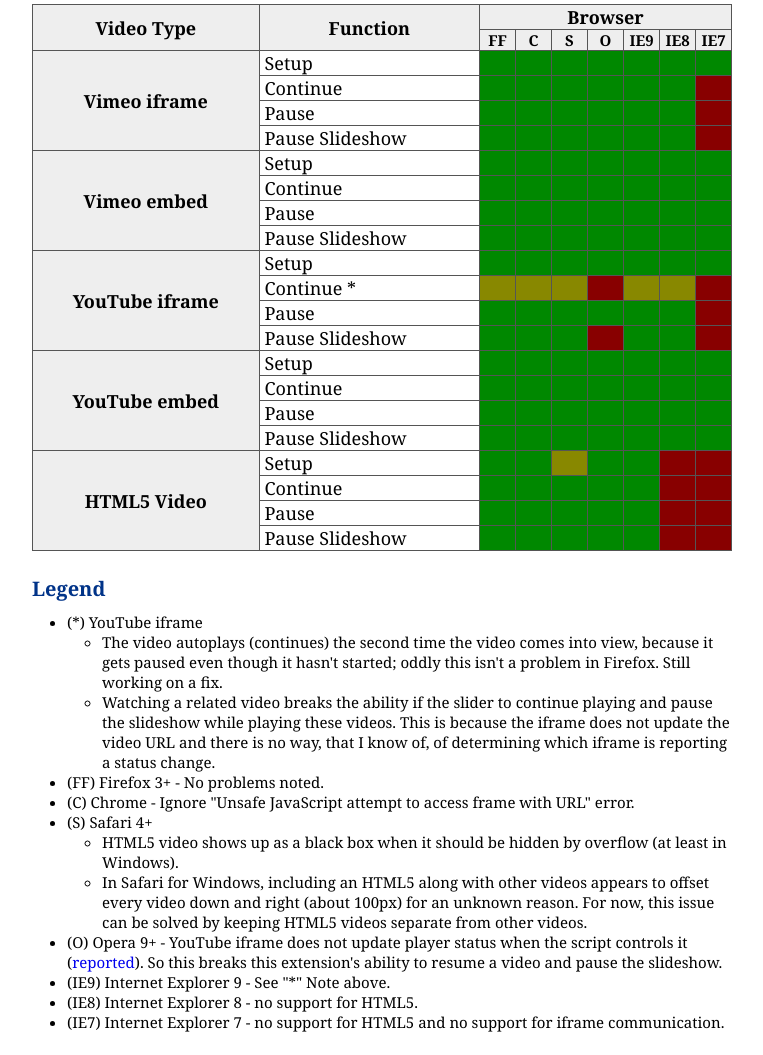
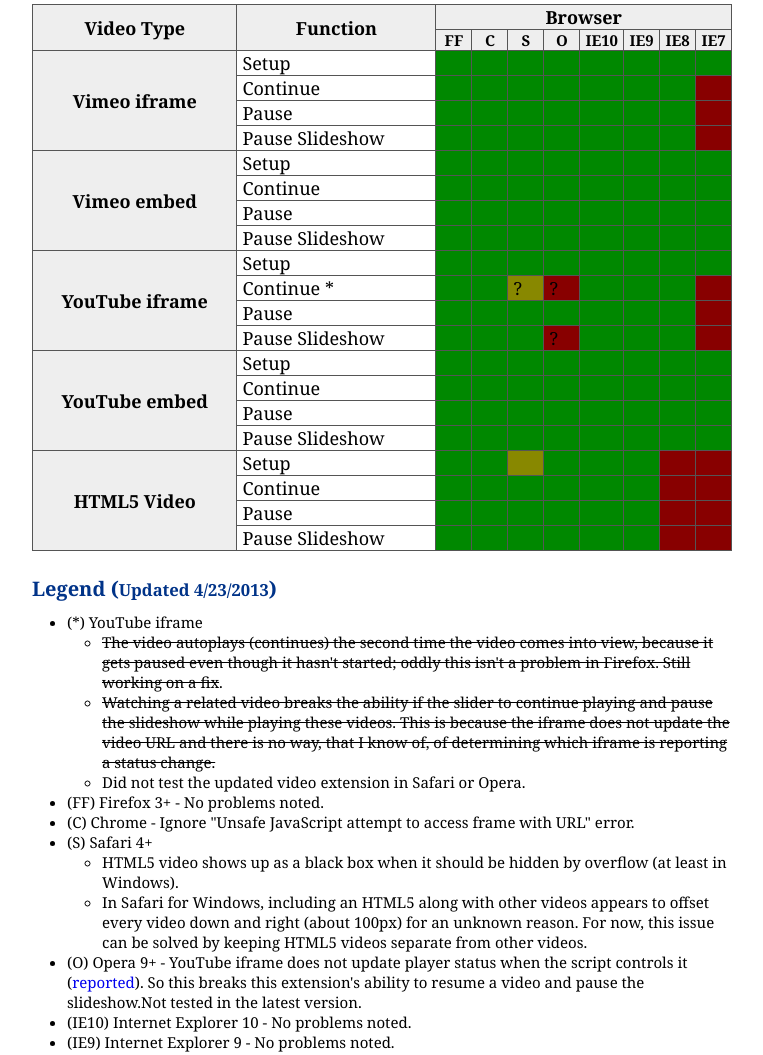
Before and after one commit to CSS-Tricks/AnythingSlider, a website: page video.html in a window 1280 px wide. Shown: the part 640-1695 px from the top of the page, without its empty margins (258-1021 px from the left). Drawn offline with nearby package versions, Linux system fonts and the light colour scheme.

Commit message:
video extension now uses YouTube iframe api script - should fix #191, #263, #333, #454, #501 and #525

```diff
--- a/video.html
+++ b/video.html
@@ -29,13 +29,28 @@
 	<script>
 		// DOM Ready
 		$(function(){
-			$('#slider').anythingSlider({
-				resizeContents      : true,
-				addWmodeToObject    : 'transparent',
-				navigationFormatter : function(index, panel){ // Format navigation labels with text
-					return ['Vimeo-iframe', 'Vimeo-embed', 'YouTube-iframe', 'YouTube-embed', 'HTML5 Video'][index - 1];
-				}
-			});
+			$('#slider')
+				.anythingSlider({
+					resizeContents      : true,
+					addWmodeToObject    : 'opaque',
+					navigationFormatter : function(index, panel){ // Format navigation labels with text
+						return ['Vimeo-iframe', 'Vimeo-embed', 'YouTube-iframe', 'YouTube-embed', 'HTML5 Video'][index - 1];
+					}
+				})
+				// Initialize video extension
+				// see https://developers.google.com/youtube/player_parameters?hl=en#Parameters for a list of parameters
+				.anythingSliderVideo({
+					// video id prefix; suffix from $.fn.anythingSliderVideo.videoIndex
+					videoId : 'asvideo',
+					// auto load YouTube api script
+					youtubeAutoLoad : true,
+					// see: https://developers.google.com/youtube/player_parameters#Parameters
+					youtubeParams: {
+						modestbranding : 1,
+						iv_load_policy : 3,
+						fs : 1
+					}
+				});
 		});
 	</script>
 
@@ -95,13 +110,14 @@
 				<tr>
 					<th rowspan="2">Video Type</th>
 					<th rowspan="2">Function</th>
-					<th colspan="7">Browser</th>
+					<th colspan="8">Browser</th>
 				</tr>
 				<tr>
 					<th class="header">FF</th>
 					<th class="header">C</th>
 					<th class="header">S</th>
 					<th class="header">O</th>
+					<th class="header">IE10</th>
 					<th class="header">IE9</th>
 					<th class="header">IE8</th>
 					<th class="header">IE7</th>
@@ -116,6 +132,7 @@
 					<td class="good"></td> <!-- Chrome -->
 					<td class="good"></td> <!-- Safari -->
 					<td class="good"></td> <!-- Opera -->
+					<td class="good"></td> <!-- IE10 -->
 					<td class="good"></td> <!-- IE9 -->
 					<td class="good"></td> <!-- IE8 -->
 					<td class="good"></td> <!-- IE7 -->
@@ -126,6 +143,7 @@
 					<td class="good"></td> <!-- Chrome -->
 					<td class="good"></td> <!-- Safari -->
 					<td class="good"></td> <!-- Opera -->
+					<td class="good"></td> <!-- IE10 -->
 					<td class="good"></td> <!-- IE9 -->
 					<td class="good"></td> <!-- IE8 -->
 					<td class="bad"></td>  <!-- IE7 -->
@@ -135,6 +153,7 @@
 					<td class="good"></td> <!-- Chrome -->
 					<td class="good"></td> <!-- Safari -->
 					<td class="good"></td> <!-- Opera -->
+					<td class="good"></td> <!-- IE10 -->
 					<td class="good"></td> <!-- IE9 -->
 					<td class="good"></td> <!-- IE8 -->
 					<td class="bad"></td>  <!-- IE7 -->
@@ -145,6 +164,7 @@
 					<td class="good"></td> <!-- Chrome -->
 					<td class="good"></td> <!-- Safari -->
 					<td class="good"></td> <!-- Opera -->
+					<td class="good"></td> <!-- IE10 -->
 					<td class="good"></td> <!-- IE9 -->
 					<td class="good"></td> <!-- IE8 -->
 					<td class="bad"></td> <!-- IE7 -->
@@ -157,6 +177,7 @@
 					<td class="good"></td> <!-- Chrome -->
 					<td class="good"></td> <!-- Safari -->
 					<td class="good"></td> <!-- Opera -->
+					<td class="good"></td> <!-- IE10 -->
 					<td class="good"></td> <!-- IE9 -->
 					<td class="good"></td> <!-- IE8 -->
 					<td class="good"></td> <!-- IE7 -->
@@ -167,6 +188,7 @@
 					<td class="good"></td> <!-- Chrome -->
 					<td class="good"></td> <!-- Safari -->
 					<td class="good"></td> <!-- Opera -->
+					<td class="good"></td> <!-- IE10 -->
 					<td class="good"></td> <!-- IE9 -->
 					<td class="good"></td> <!-- IE8 -->
 					<td class="good"></td>  <!-- IE7 -->
@@ -176,6 +198,7 @@
 					<td class="good"></td> <!-- Chrome -->
 					<td class="good"></td> <!-- Safari -->
 					<td class="good"></td> <!-- Opera -->
+					<td class="good"></td> <!-- IE10 -->
 					<td class="good"></td> <!-- IE9 -->
 					<td class="good"></td> <!-- IE8 -->
 					<td class="good"></td>  <!-- IE7 -->
@@ -186,6 +209,7 @@
 					<td class="good"></td> <!-- Chrome -->
 					<td class="good"></td> <!-- Safari -->
 					<td class="good"></td> <!-- Opera -->
+					<td class="good"></td> <!-- IE10 -->
 					<td class="good"></td> <!-- IE9 -->
 					<td class="good"></td> <!-- IE8 -->
 					<td class="good"></td> <!-- IE7 -->
@@ -198,18 +222,20 @@
 					<td class="good"></td> <!-- Chrome -->
 					<td class="good"></td> <!-- Safari -->
 					<td class="good"></td> <!-- Opera -->
+					<td class="good"></td> <!-- IE10 -->
 					<td class="good"></td> <!-- IE9 -->
 					<td class="good"></td> <!-- IE8 -->
 					<td class="good"></td> <!-- IE7 -->
 				</tr>
 				<tr>
 					<td>Continue *</td>
-					<td class="prob"></td> <!-- Firefox -->
-					<td class="prob"></td> <!-- Chrome -->
-					<td class="prob"></td> <!-- Safari -->
-					<td class="bad"></td> <!-- Opera -->
-					<td class="prob"></td> <!-- IE9 -->
-					<td class="prob"></td> <!-- IE8 -->
+					<td class="good"></td> <!-- Firefox -->
+					<td class="good"></td> <!-- Chrome -->
+					<td class="prob">?</td> <!-- Safari -->
+					<td class="bad">?</td> <!-- Opera -->
+					<td class="good"></td> <!-- IE10 -->
+					<td class="good"></td> <!-- IE9 -->
+					<td class="good"></td> <!-- IE8 -->
 					<td class="bad"></td>  <!-- IE7 -->
 				</tr>
 				<tr><td>Pause</td>
@@ -217,6 +243,7 @@
 					<td class="good"></td> <!-- Chrome -->
 					<td class="good"></td> <!-- Safari -->
 					<td class="good"></td> <!-- Opera -->
+					<td class="good"></td> <!-- IE10 -->
 					<td class="good"></td> <!-- IE9 -->
 					<td class="good"></td> <!-- IE8 -->
 					<td class="bad"></td>  <!-- IE7 -->
@@ -226,7 +253,8 @@
 					<td class="good"></td> <!-- Firefox -->
 					<td class="good"></td> <!-- Chrome -->
 					<td class="good"></td> <!-- Safari -->
-					<td class="bad"></td> <!-- Opera -->
+					<td class="bad">?</td> <!-- Opera -->
+					<td class="good"></td> <!-- IE10 -->
 					<td class="good"></td> <!-- IE9 -->
 					<td class="good"></td> <!-- IE8 -->
 					<td class="bad"></td> <!-- IE7 -->
@@ -239,6 +267,7 @@
 					<td class="good"></td> <!-- Chrome -->
 					<td class="good"></td> <!-- Safari -->
 					<td class="good"></td> <!-- Opera -->
+					<td class="good"></td> <!-- IE10 -->
 					<td class="good"></td> <!-- IE9 -->
 					<td class="good"></td> <!-- IE8 -->
 					<td class="good"></td> <!-- IE7 -->
@@ -249,6 +278,7 @@
 					<td class="good"></td> <!-- Chrome -->
 					<td class="good"></td> <!-- Safari -->
 					<td class="good"></td> <!-- Opera -->
+					<td class="good"></td> <!-- IE10 -->
 					<td class="good"></td> <!-- IE9 -->
 					<td class="good"></td> <!-- IE8 -->
 					<td class="good"></td>  <!-- IE7 -->
@@ -258,6 +288,7 @@
 					<td class="good"></td> <!-- Chrome -->
 					<td class="good"></td> <!-- Safari -->
 					<td class="good"></td> <!-- Opera -->
+					<td class="good"></td> <!-- IE10 -->
 					<td class="good"></td> <!-- IE9 -->
 					<td class="good"></td> <!-- IE8 -->
 					<td class="good"></td>  <!-- IE7 -->
@@ -268,6 +299,7 @@
 					<td class="good"></td> <!-- Chrome -->
 					<td class="good"></td> <!-- Safari -->
 					<td class="good"></td> <!-- Opera -->
+					<td class="good"></td> <!-- IE10 -->
 					<td class="good"></td> <!-- IE9 -->
 					<td class="good"></td> <!-- IE8 -->
 					<td class="good"></td> <!-- IE7 -->
@@ -280,6 +312,7 @@
 					<td class="good"></td> <!-- Chrome -->
 					<td class="prob"></td> <!-- Safari -->
 					<td class="good"></td> <!-- Opera -->
+					<td class="good"></td> <!-- IE10 -->
 					<td class="good"></td> <!-- IE9 -->
 					<td class="bad"></td> <!-- IE8 -->
 					<td class="bad"></td> <!-- IE7 -->
@@ -290,6 +323,7 @@
 					<td class="good"></td> <!-- Chrome -->
 					<td class="good"></td> <!-- Safari -->
 					<td class="good"></td> <!-- Opera -->
+					<td class="good"></td> <!-- IE10 -->
 					<td class="good"></td> <!-- IE9 -->
 					<td class="bad"></td> <!-- IE8 -->
 					<td class="bad"></td>  <!-- IE7 -->
@@ -299,6 +333,7 @@
 					<td class="good"></td> <!-- Chrome -->
 					<td class="good"></td> <!-- Safari -->
 					<td class="good"></td> <!-- Opera -->
+					<td class="good"></td> <!-- IE10 -->
 					<td class="good"></td> <!-- IE9 -->
 					<td class="bad"></td> <!-- IE8 -->
 					<td class="bad"></td>  <!-- IE7 -->
@@ -309,6 +344,7 @@
 					<td class="good"></td> <!-- Chrome -->
 					<td class="good"></td> <!-- Safari -->
 					<td class="good"></td> <!-- Opera -->
+					<td class="good"></td> <!-- IE10 -->
 					<td class="good"></td> <!-- IE9 -->
 					<td class="bad"></td> <!-- IE8 -->
 					<td class="bad"></td> <!-- IE7 -->
@@ -317,12 +353,13 @@
 			</tbody>
 		</table>
 		<br>
-		<h3>Legend</h3>
+		<h3>Legend (<small>Updated 4/23/2013</small>)</h3>
 		<ul>
 			<li>(*) YouTube iframe
 				<ul>
-					<li>The video autoplays (continues) the second time the video comes into view, because it gets paused even though it hasn't started; oddly this isn't a problem in Firefox. Still working on a fix.</li>
-					<li>Watching a related video breaks the ability if the slider to continue playing and pause the slideshow while playing these videos. This is because the iframe does not update the video URL and there is no way, that I know of, of determining which iframe is reporting a status change.</li>
+					<li><del>The video autoplays (continues) the second time the video comes into view, because it gets paused even though it hasn't started; oddly this isn't a problem in Firefox. Still working on a fix</del>.</li>
+					<li><del>Watching a related video breaks the ability if the slider to continue playing and pause the slideshow while playing these videos. This is because the iframe does not update the video URL and there is no way, that I know of, of determining which iframe is reporting a status change.</del></li>
+					<li>Did not test the updated video extension in Safari or Opera.</li>
 				</ul>
 			</li>
 			<li>(FF) Firefox 3+ - No problems noted.</li>
@@ -333,8 +370,9 @@
 					<li>In Safari for Windows, including an HTML5 along with other videos appears to offset every video down and right (about 100px) for an unknown reason. For now, this issue can be solved by keeping HTML5 videos separate from other videos.</li>
 				</ul>
 			</li>
-			<li>(O) Opera 9+ - YouTube iframe does not update player status when the script controls it (<a href="https://groups.google.com/forum/#!msg/youtube-api-gdata/eaPsecXHVmc/NXNDQhMZcwsJ">reported</a>). So this breaks this extension's ability to resume a video and pause the slideshow.</li>
-			<li>(IE9) Internet Explorer 9 - See "*" Note above.</li>
+			<li>(O) Opera 9+ - YouTube iframe does not update player status when the script controls it (<a href="https://groups.google.com/forum/#!msg/youtube-api-gdata/eaPsecXHVmc/NXNDQhMZcwsJ">reported</a>). So this breaks this extension's ability to resume a video and pause the slideshow.Not tested in the latest version.</li>
+			<li>(IE10) Internet Explorer 10 - No problems noted.</li>
+			<li>(IE9) Internet Explorer 9 - No problems noted.</li>
 			<li>(IE8) Internet Explorer 8 - no support for HTML5.</li>
 			<li>(IE7) Internet Explorer 7 - no support for HTML5 and no support for iframe communication.</li>
 		</ul>
```
Also changed, not shown: js/jquery.anythingslider.js, js/jquery.anythingslider.video.js.
